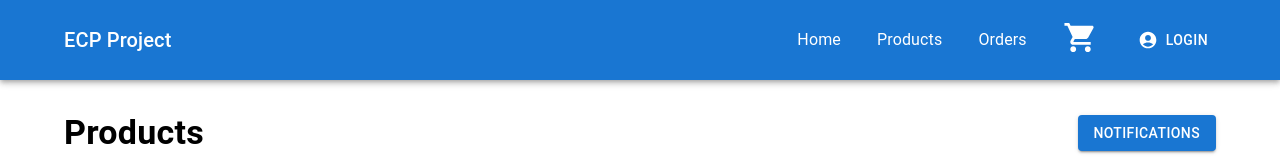
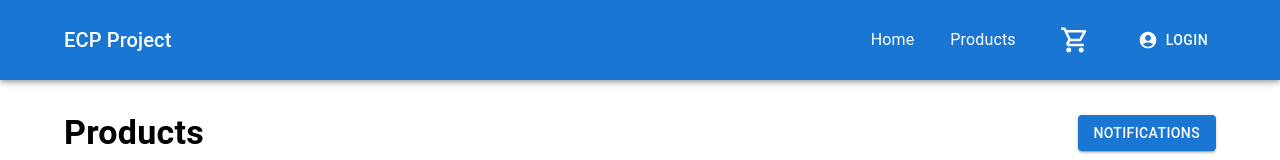
Before and after one commit to TylerKuick/ECP_Website, a React (Vite) app in the folder front-end/: page /products in a window 1280 px wide. Shown: the top 160 px of the page. Built offline with nearby package versions, Linux system fonts and the light colour scheme; no server answers.

Commit message:
dynamic cart button and run build

```diff
--- a/front-end/src/App.jsx
+++ b/front-end/src/App.jsx
@@ -14,16 +14,32 @@ import UserLogin from "./pages/UserLogin";
 import AdminLogin from "./pages/AdminLogin";
 import OrderHistory from "./pages/OrderHistory";
 import Notifications from './pages/Notifications';
+import CartButton from './components/CartButton';
+import http from './http.js';
 
 function App() {
   const [user, setUser] = useState(() => {
     return JSON.parse(localStorage.getItem("user")) || null;
   });
 
+  const [cartLength, setCartLength] = useState(0);
+  const getCartLength = () => {
+    const cartId = 4
+    http.get(`/carts?search=1`).then((res) => {
+      if (cartId) {
+        http.get(`/carts/${cartId}/items`).then((res) => {
+          setCartLength(res.data.length);
+          console.log(res.data.length);
+        });
+      }
+    })
+  }
+
   const [anchorEl, setAnchorEl] = useState(null);
 
   useEffect(() => {
     localStorage.setItem("user", JSON.stringify(user));
+    getCartLength();
   }, [user]);
 
   const handleLogout = () => {
@@ -38,7 +54,6 @@ function App() {
   const handleMenuClose = () => {
     setAnchorEl(null);
   };
-  console.log(user);
 
   return (
     <Router>
@@ -51,9 +66,10 @@ function App() {
             <Box sx={{ display: "flex", alignItems: "center", gap: 2 }}>
               <Link to="/"><Typography>Home</Typography></Link>
               <Link to="/products"><Typography>Products</Typography></Link>
-              <Link to="/orderHistory"><Typography>Orders</Typography></Link>
+              {/* <Link to="/orderHistory"><Typography>Orders</Typography></Link> */}
               <Link to="/cart">
-                <ShoppingCart sx={{ width: "35px", height: "35px" }} />
+                {/* <ShoppingCart sx={{ width: "35px", height: "35px" }} /> */}
+                <CartButton cartLength={cartLength}/>
               </Link>
 
               {user ? (
--- /dev/null
+++ b/front-end/src/components/CartButton.jsx
@@ -0,0 +1,24 @@
+import * as React from 'react';
+import { styled } from '@mui/material/styles';
+import IconButton from '@mui/material/IconButton';
+import Badge, { badgeClasses } from '@mui/material/Badge';
+import ShoppingCart from '@mui/icons-material/ShoppingCartOutlined';
+import http from '../http';
+
+function CartButton({cartLength}) {
+    const CartBadge = styled(Badge)`
+    & .${badgeClasses.badge} {
+        top: -12px;
+        right: -6px;
+    }
+    `;
+
+  return (
+    <IconButton>
+        <ShoppingCart sx={{color: "white", width: "30px", height: "30px"}}/>
+        <CartBadge badgeContent={cartLength} color='primary' overlap='circular'/>
+    </IconButton>
+  )
+}
+
+export default CartButton
--- a/front-end/src/pages/Products.jsx
+++ b/front-end/src/pages/Products.jsx
@@ -4,6 +4,7 @@ import { Link } from 'react-router-dom';
 import { Search, Clear, Delete, Edit } from '@mui/icons-material';
 import http from '../http';
 import LexChatbot from '../components/Chatbot';
+import CartButton from '../components/CartButton';
 
 function Products({ user }) {
     const [productList, setProductList] = useState([]);
@@ -185,8 +186,8 @@ function Products({ user }) {
                                         >
                                             Add to Cart
                                         </Button>
+
                                     )}
-
                                     {/* Show delete button only if user is an admin */}
                                     {isAdmin && (
                                         <Box>
```
Also changed, not shown: 4 other files (tests, documents, lock files or other folders).
